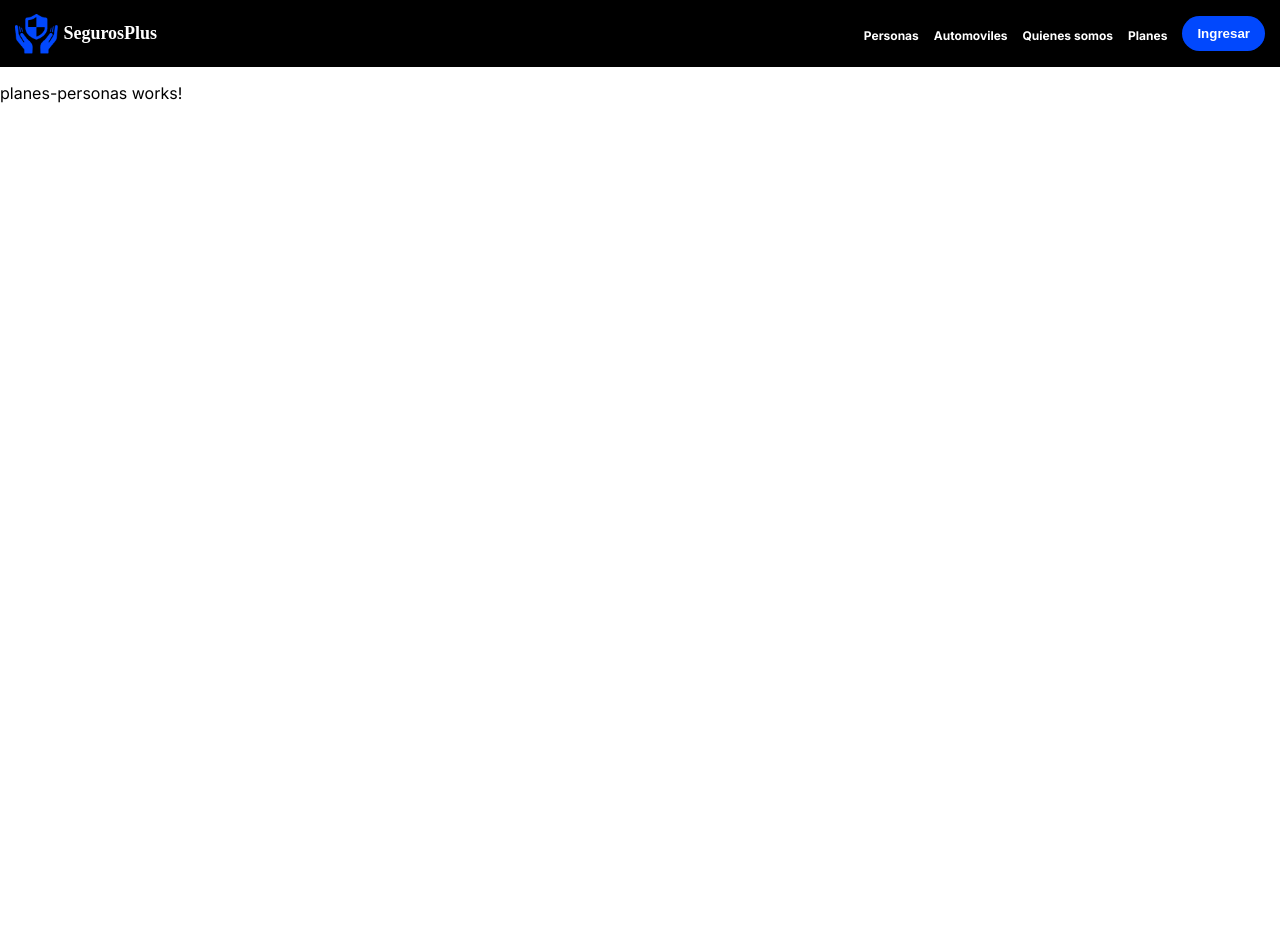
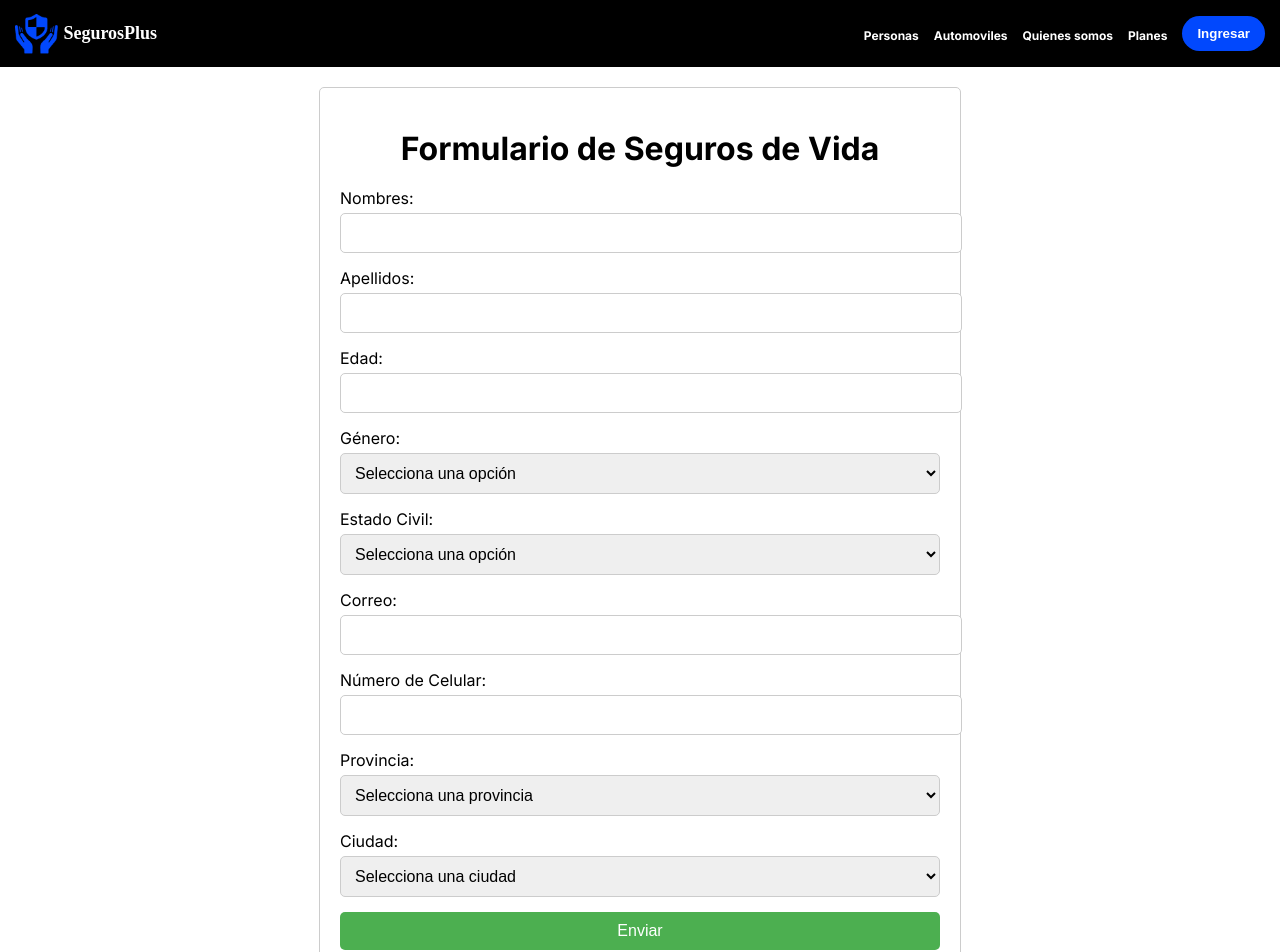
Before and after one commit to Emix52Pro/ProyectoSeguros, an Angular app: page /planes-personas in a window 1280 px wide. Shown: the top 952 px of the page. Before the commit the page ends 800 px from the top, so only its background shows below. Built offline with nearby package versions, Linux system fonts and the light colour scheme; a web font is replaced by a local one.

Commit message:
TestBranch

```diff
--- a/src/app/components/planes-personas/planes-personas.component.css
+++ b/src/app/components/planes-personas/planes-personas.component.css
@@ -0,0 +1,83 @@
+/* Estilos generales */
+
+body {
+    font-family: Arial, sans-serif;
+    margin: 0;
+    padding: 0;
+}
+
+.formulario-container {
+    max-width: 600px;
+    margin: 20px auto;
+    padding: 20px;
+    border: 1px solid #ccc;
+    border-radius: 5px;
+}
+
+h1 {
+    text-align: center;
+    margin-bottom: 20px;
+}
+
+.datos {
+    margin-bottom: 15px;
+}
+
+label {
+    display: block;
+    margin-bottom: 5px;
+}
+
+
+/*Estilos que sirven para los campos o label del formulario*/
+
+input[type="text"],
+input[type="number"],
+select,
+input[type="email"],
+input[type="tel"] {
+    width: 100%;
+    padding: 10px;
+    font-size: 16px;
+    border: 1px solid #ccc;
+    border-radius: 5px;
+}
+
+select {
+    width: 100%;
+    padding: 10px;
+    font-size: 16px;
+    border: 1px solid #ccc;
+    border-radius: 5px;
+}
+
+
+/* boton de enviar*/
+
+button[type="submit"] {
+    background-color: #4CAF50;
+    color: white;
+    padding: 10px 20px;
+    border: none;
+    border-radius: 5px;
+    cursor: pointer;
+    font-size: 16px;
+    width: 100%;
+}
+
+button[type="submit"]:hover {
+    background-color: #45a049;
+}
+
+
+/* Estilos responsivos */
+
+@media (max-width: 768px) {
+    .formulario-container {
+        max-width: 90%;
+    }
+    /* Ajustar tamaño de fuente en pantallas pequeñas si es necesario */
+    h1 {
+        font-size: 24px;
+    }
+}
--- a/src/app/components/planes-personas/planes-personas.component.html
+++ b/src/app/components/planes-personas/planes-personas.component.html
@@ -1 +1,72 @@
-<p>planes-personas works!</p>
+<div class="formulario-container">
+    <h1>Formulario de Seguros de Vida</h1>
+    <form (ngSubmit)="submitForm()">
+        <div class="datos">
+            <label for="nombres">Nombres:</label>
+            <input type="text" id="nombres" name="nombres" [(ngModel)]="formData.nombres" required>
+        </div>
+
+        <div class="datos">
+            <label for="apellidos">Apellidos:</label>
+            <input type="text" id="apellidos" name="apellidos" [(ngModel)]="formData.apellidos" required>
+        </div>
+
+        <div class="datos">
+            <label for="edad">Edad:</label>
+            <input type="number" id="edad" name="edad" [(ngModel)]="formData.edad" min="18" max="99" required>
+        </div>
+
+        <div class="datos">
+            <label for="genero">Género:</label>
+            <select id="genero" name="genero" [(ngModel)]="formData.genero" required>
+          <option value="">Selecciona una opción</option>
+          <option value="masculino">Masculino</option>
+          <option value="femenino">Femenino</option>
+          <option value="otro">Otro</option>
+        </select>
+        </div>
+
+        <div class="datos">
+            <label for="estado-civil">Estado Civil:</label>
+            <select id="estado-civil" name="estado-civil" [(ngModel)]="formData.estadoCivil" required>
+          <option value="">Selecciona una opción</option>
+          <option value="soltero">Soltero</option>
+          <option value="casado">Casado</option>
+          <option value="viudo">Viudo</option>
+          <option value="divorciado">Divorciado</option>
+        </select>
+        </div>
+
+        <div class="datos">
+            <label for="correo">Correo:</label>
+            <input type="email" id="correo" name="correo" [(ngModel)]="formData.correo" required>
+        </div>
+
+        <div class="datos">
+            <label for="numero-celular">Número de Celular:</label>
+            <input type="tel" id="numero-celular" name="numero-celular" [(ngModel)]="formData.numeroCelular" required>
+        </div>
+
+        <div class="datos">
+            <label for="provincia">Provincia:</label>
+            <select id="provincia" name="provincia" [(ngModel)]="formData.provincia" (change)="onProvinciaChange()" required>
+          <option value="">Selecciona una provincia</option>
+          <option value="provincia1">Azuay</option>
+          <option value="provincia2">El Oro</option>
+
+        </select>
+        </div>
+
+        <div class="datos">
+            <label for="ciudad">Ciudad:</label>
+            <select id="ciudad" name="ciudad" [(ngModel)]="formData.ciudad" required>
+          <option value="">Selecciona una ciudad</option>
+          <option *ngFor="let ciudad of ciudades" [value]="ciudad">{{ ciudad }}</option>
+        </select>
+        </div>
+
+        <div class="datos">
+            <button type="submit">Enviar</button>
+        </div>
+    </form>
+</div>
--- a/src/app/components/planes-personas/planes-personas.component.ts
+++ b/src/app/components/planes-personas/planes-personas.component.ts
@@ -6,5 +6,38 @@ import { Component } from '@angular/core';
   styleUrls: ['./planes-personas.component.css']
 })
 export class PlanesPersonasComponent {
+  formData = {
+    nombres: '',
+    apellidos: '',
+    edad: null,
+    genero: '',
+    estadoCivil: '',
+    correo: '',
+    numeroCelular: '',
+    provincia: '',
+    ciudad: ''
+  };
+   // Aquí puedes definir las ciudades según la provincia seleccionada
+  // Por simplicidad, usaremos algunas ciudades ficticias
+  ciudades: string[] = [];
 
+  onProvinciaChange() {
+    // Aquí deberías implementar la lógica para obtener las ciudades basadas en la provincia seleccionada
+    // Por ahora, utilizaremos ciudades ficticias para cada provincia
+    switch (this.formData.provincia) {
+      case 'provincia1':
+        this.ciudades = ['Cuenca', 'Giron', 'Santa Isabel'];
+        break;
+      case 'provincia2':
+        this.ciudades = ['Pasaje', 'Machala', 'Santa Rosa'];
+        break;
+      default:
+        this.ciudades = [];
+    }
+  }
+
+  submitForm() {
+    // Aquí puedes agregar la lógica para enviar el formulario a tu servidor o realizar las acciones necesarias
+    console.log(this.formData);
+  }
 }
```
